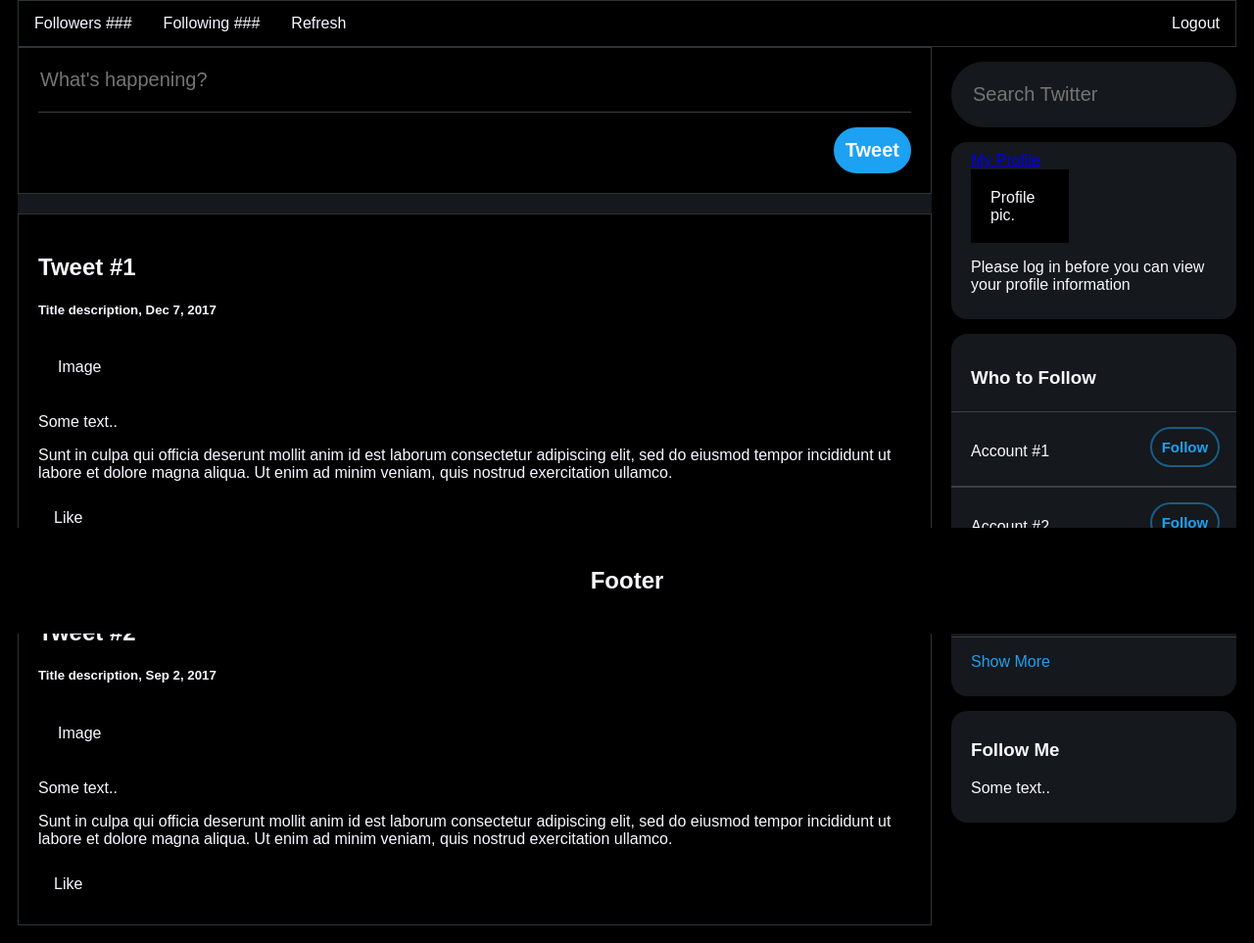
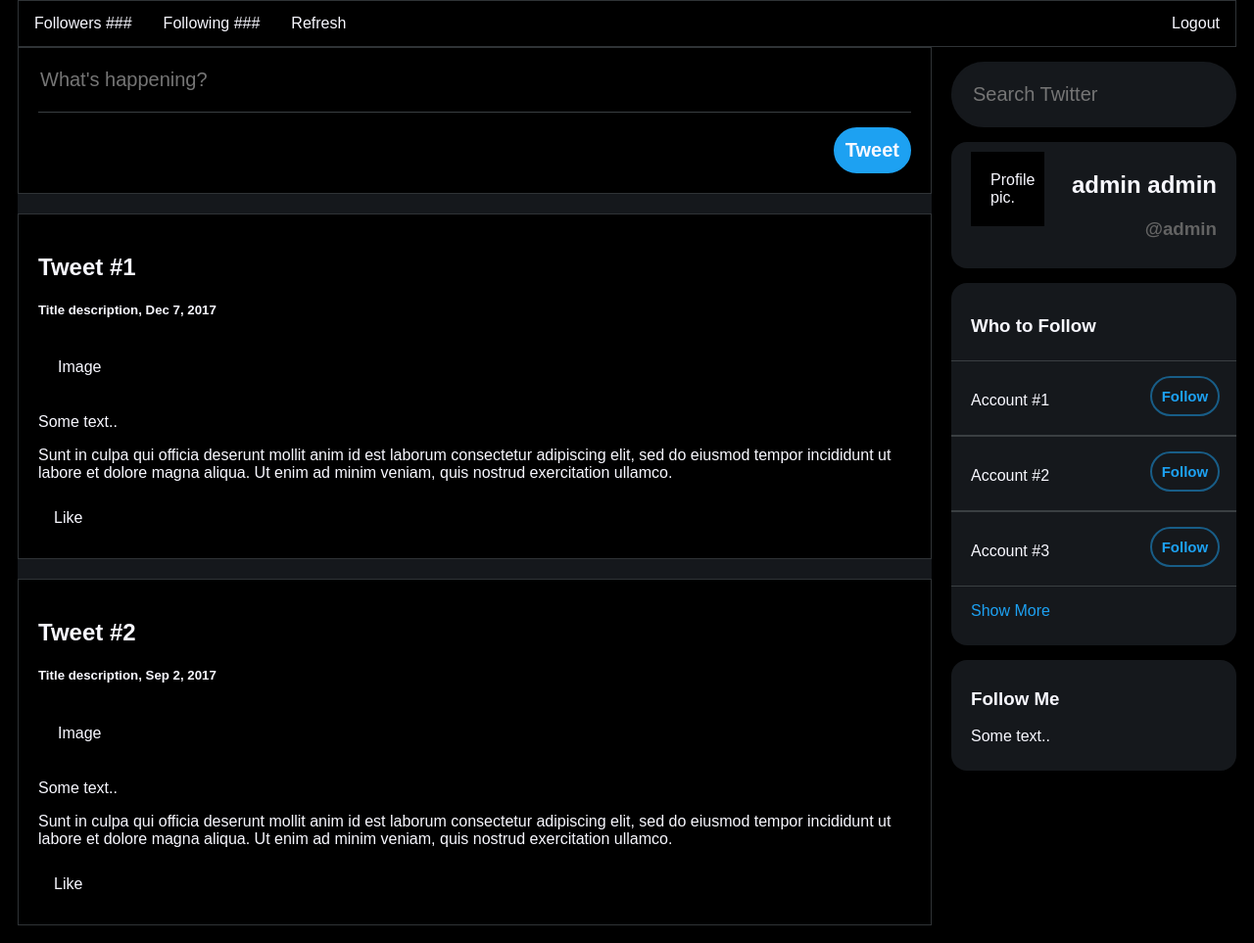
Before and after one commit to Intro-to-SE-Spring-21/Group-8, a Django app: page / in a window 1280 px wide. Shown: the part 153-1116 px from the top of the page at 98% size. Run offline with Django 3.2, Linux system fonts and the light colour scheme; a user stored in the database is signed in.

Commit message:
Profile Card

```diff
--- a/Main_Page/templates/Main_Page/base.html
+++ b/Main_Page/templates/Main_Page/base.html
@@ -303,15 +303,13 @@ body {
     <div class="search" style="border-radius: 35px;">
       <input type="text" placeholder="Search Twitter">
     </div>
-    <div class="card">
-      {% block Profile_Card %}
+    {% block Profile_Card %}
 
       <div class="fakeimg" style="height:75px;width:100px">Profile pic.</div>
       <p>Please log in before you can view your profile information</p>
-      {% endblock %}
-    </div>
-  {% block User_List %}
-  {% endblock %}
+    {% endblock %}
+    {% block User_List %}
+    {% endblock %}
     <div class="card">
       <h3>Follow Me</h3>
       <p>Some text..</p>
@@ -319,9 +317,5 @@ body {
   </div>
 </div>
 
-<div class="footer">
-  <h2 style="color: ghostwhite;">Footer</h2>
-</div>
-
 </body>
 </html>
--- a/Main_Page/templates/Main_Page/index.html
+++ b/Main_Page/templates/Main_Page/index.html
@@ -22,9 +22,17 @@
 
 {% block Profile_Card %}
 
-  <a href="{% url 'Account:profile' auth_user.username %}" style="float: inherit">My Profile</a>
-  <div class="fakeimg" style="height:75px;width:100px">Profile pic.</div>
-  <p>Please log in before you can view your profile information</p>
+  <a href="{% url 'Account:profile' user %}" style="text-decoration: none;
+  outline: none;">
+    <div class="card">
+      <div class="fakeimg" style="width: 30%; float: left;">Profile pic.</div>
+      <div style="text-align: right; width: 70%; float: left;">
+        <h2>{{user.first_name}} {{user.last_name}}</h2>
+        <h3 style="color: rgb(99, 99, 99);">@{{user.username}}</h3>
+      </div>
+      <div style="clear: both;"></div>
+    </div>
+  </a>
 
 {% endblock %}
 
--- a/Main_Page/views.py
+++ b/Main_Page/views.py
@@ -5,7 +5,7 @@ from django.contrib.auth.forms import UserCreationForm
 
 def index(request):
 
-    context = {'validSession':False}
+    context = {'validSession':False, 'username':request.user.username}
 
     if(request.user.is_authenticated):
         context['validSession'] = True
```
Also changed, not shown: db.sqlite3.
